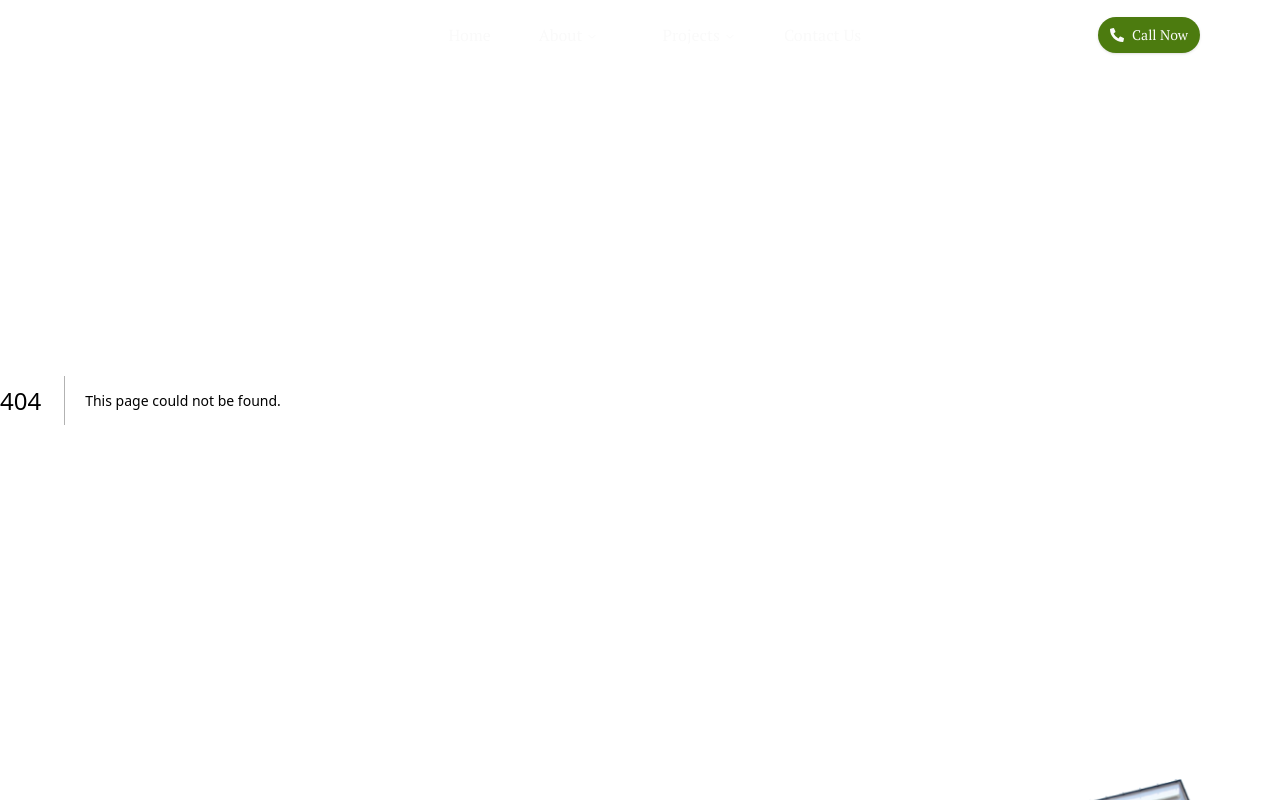
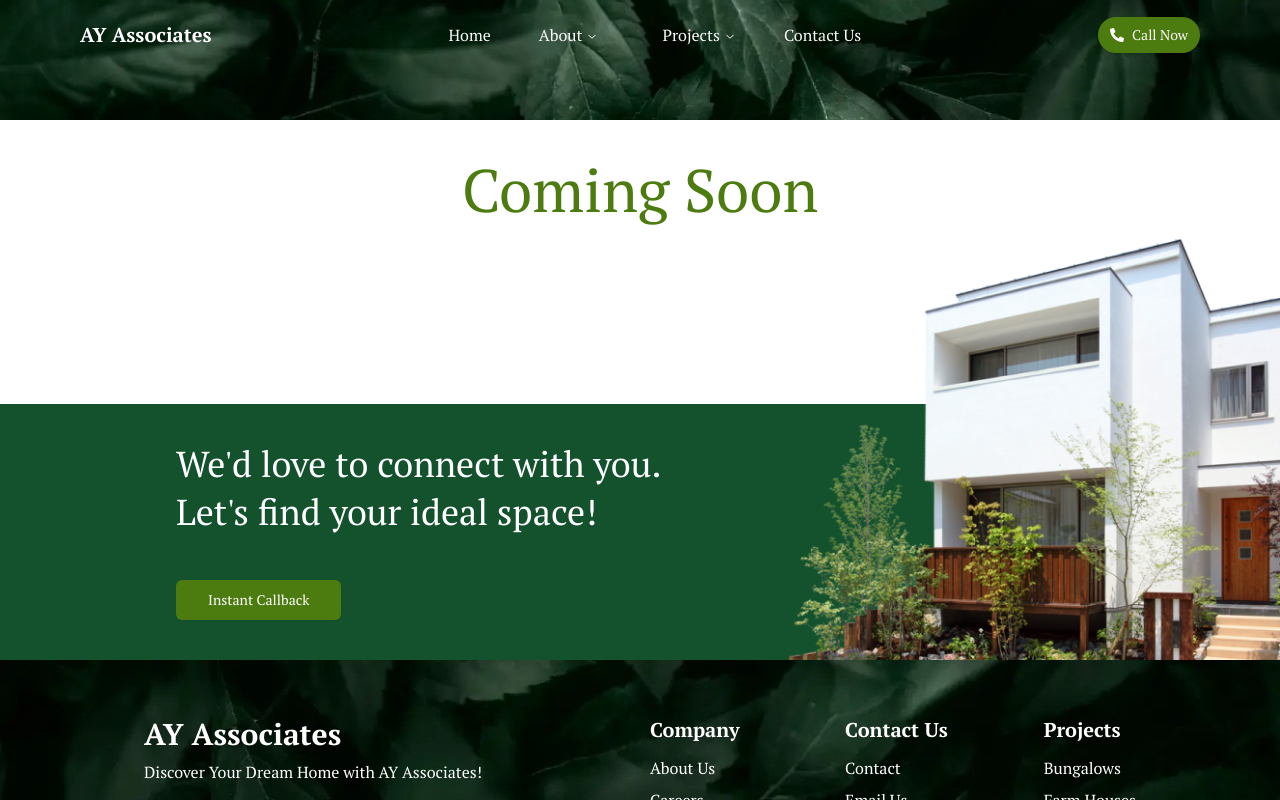
Before and after one commit to dev-kingz/ayassociates, a Next.js app: page /about/blogs in a window 1280 px wide. Before the commit this address had no page. Shown: the top 800 px of the page. Built offline with nearby package versions, Linux system fonts and the light colour scheme.

Commit message:
refactor: Rename ContactPage to StoryPage and create BlogsPage component

```diff
--- /dev/null
+++ b/src/app/about/blogs/page.tsx
@@ -0,0 +1,29 @@
+import PhotoCard from "@/components/Cards/PhotoCard";
+import PhotoTextCard from "@/components/Cards/PhotoTextCard";
+import SectionHeader from "@/components/Header/SectionHeader";
+import TitleHeader from "@/components/Header/TitleHeader";
+import { Button } from "@/components/ui/button";
+import Image from "next/image";
+import Link from "next/link";
+import React from "react";
+
+const BlogsPage = () => {
+    return (
+        <div className="flex grow flex-col items-center self-stretch">
+            <div className="relative flex h-[15vh] w-full items-center justify-end">
+                <Image
+                    src="/gallery/backgrounds/footer.jpg"
+                    alt="Background Image"
+                    layout="fill"
+                    objectFit="cover"
+                    className="z-0 "
+                />
+            </div>
+            <h1 className="py-10 text-6xl text-secondary">
+                Coming Soon
+            </h1>
+        </div >
+    );
+};
+
+export default BlogsPage;
--- a/src/app/about/our-story/page.tsx
+++ b/src/app/about/our-story/page.tsx
@@ -7,7 +7,7 @@ import Image from "next/image";
 import Link from "next/link";
 import React from "react";
 
-const ContactPage = () => {
+const StoryPage = () => {
   return (
     <div className="flex grow flex-col items-center self-stretch">
       <TitleHeader image="/gallery/images/About-Us-Header-Image.jpg" titleText="Our Story" subTitleText="at AY Associates Nature Homes" />
@@ -105,4 +105,4 @@ const ContactPage = () => {
   );
 };
 
-export default ContactPage;
+export default StoryPage;
```
